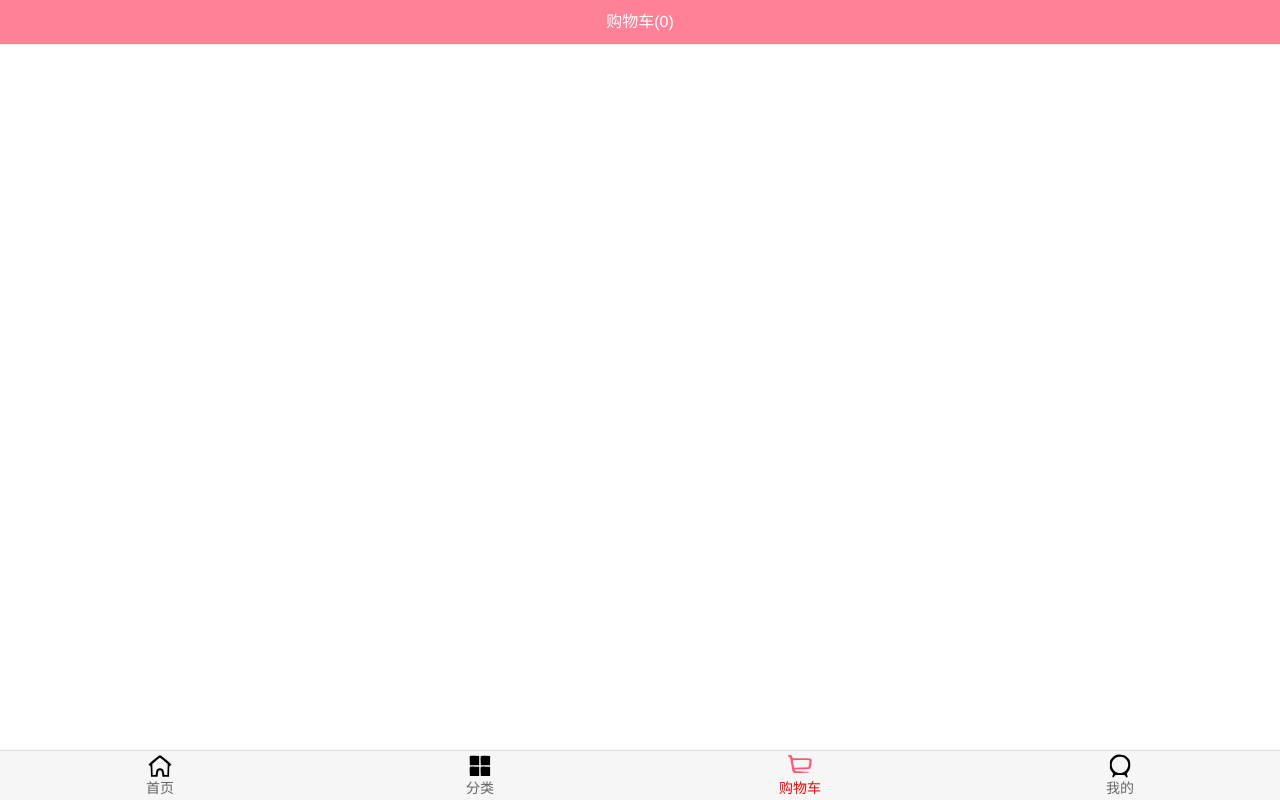
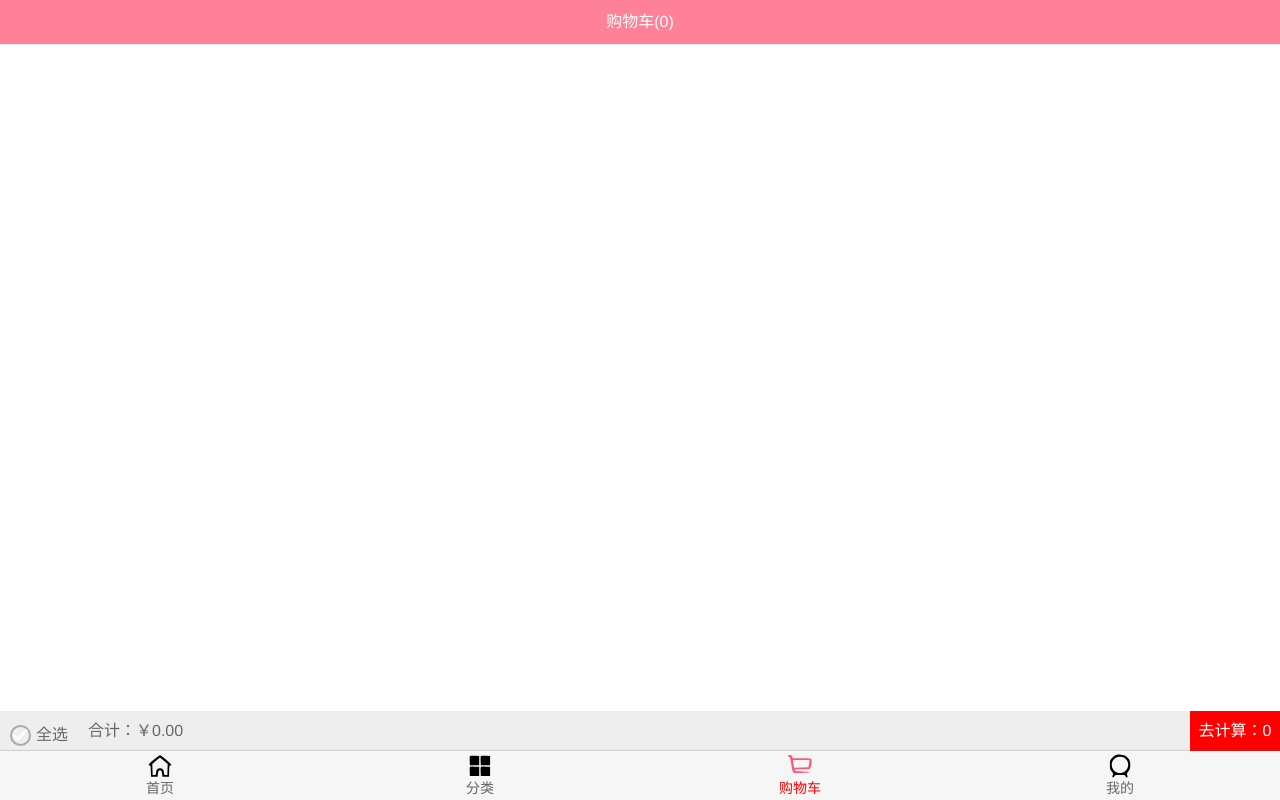
Before and after one commit to zyxqaq001/supermall, a Vue app: page /cart in a window 1280 px wide. Built offline with nearby package versions, Linux system fonts and the light colour scheme.

Commit message:
底部工具栏

```diff
--- a/src/views/cart/Cart.vue
+++ b/src/views/cart/Cart.vue
@@ -6,19 +6,23 @@
     </nav-bar>
     <!-- 商品列表 -->
     <cart-list/>
+    <!-- 底部工具栏 -->
+    <cart-bottom-bar/>
   </div>
 </template>
 
 <script>
 import NavBar from "components/common/navbar/NavBar";
 import CartList from './childComps/cartList'
+import CartBottomBar from './childComps/CartBottomBar'
 
 import {mapGetters} from 'vuex'//导入mapGetters 辅助函数
   export default {
     name: "Cart",
     components:{
       NavBar,
-      CartList
+      CartList,
+      CartBottomBar
     },
     computed: {
       // ...mapGetters(["cartLength"])mapGetters两种语法
--- /dev/null
+++ b/src/views/cart/childComps/CartBottomBar.vue
@@ -0,0 +1,67 @@
+<template>
+  <div class="bottom-bar">
+    <div class="check-content">
+      <check-button class="check-button"/>全选
+    </div>
+    <div class="price">
+      合计：{{totalPrice}}
+    </div>
+    <div class="calculate">
+      去计算：{{checkLength}}
+    </div>
+  </div>
+</template>
+
+<script>
+import CheckButton from 'components/content/checkButton/CheckButton'
+import {mapGetters} from 'vuex'
+export default {
+  components:{
+    CheckButton
+  },
+  computed: {
+    ...mapGetters(["cartList"]),
+    totalPrice(){
+      return '￥' + this.cartList.filter(item => {
+        return item.checked
+      }).reduce((preValue,item)=>{
+        return preValue + item.price * item.count
+      }, 0).toFixed(2)
+    },
+    checkLength(){
+      return  this.cartList.filter(item=>item.checked).length;
+    }
+  }
+}
+</script>
+
+<style scoped>
+.bottom-bar{
+  height: 48px;
+  background: #eee;
+  position: relative;
+  line-height: 40px;
+  display: flex;
+}
+.check-content{
+  display: flex;
+  align-items: center;
+  margin-left: 10px;
+}
+.check-button{
+  width: 21px;
+  height: 21px;
+  line-height: 18px;
+  margin-right: 5px;
+}
+.price{
+  margin-left: 20px;
+  flex: 1;
+}
+.calculate{
+  width: 90px;
+  background: red;
+  color: #fff;
+  text-align: center;
+}
+</style>
--- a/src/views/cart/childComps/cartList.vue
+++ b/src/views/cart/childComps/cartList.vue
@@ -30,7 +30,7 @@
 </script>
 <style scoped>
 .cart-list{
-  height:calc(100vh - 44px - 49px);
+  height:calc(100vh - 44px - 49px - 40px);
 }
 
 .content{
```
